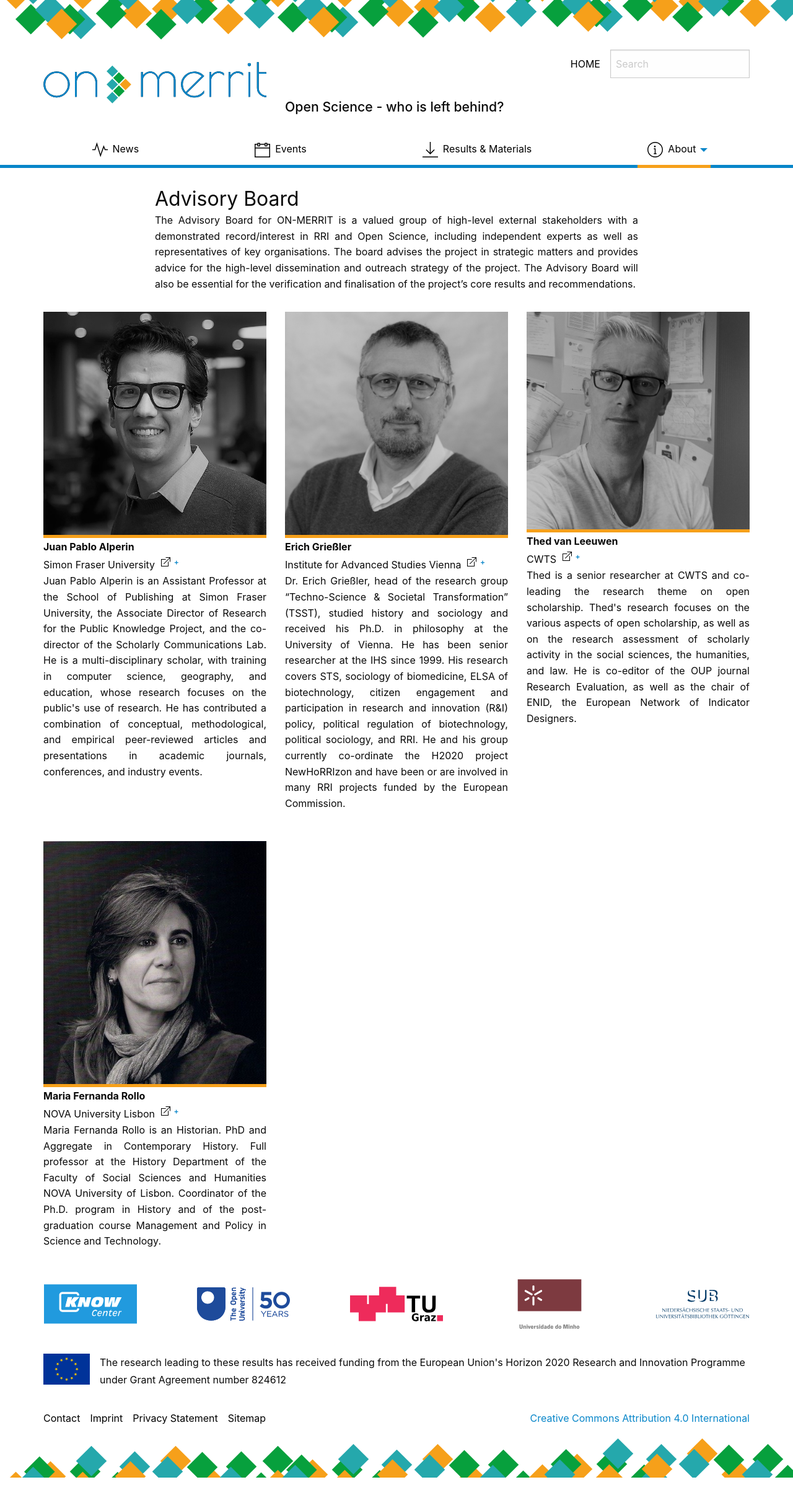
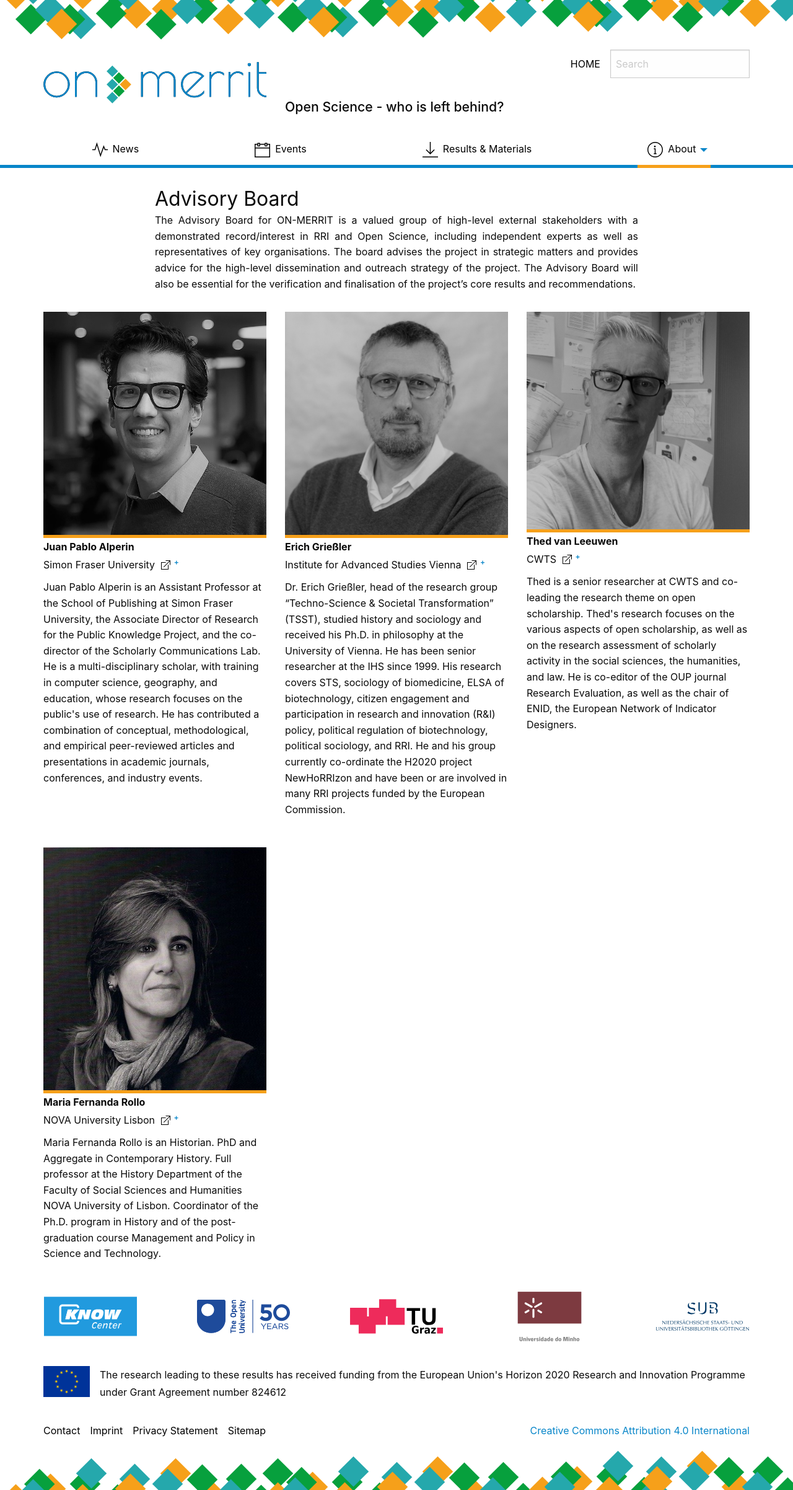
Before and after one commit to subugoe/on-merrit-website, a Jekyll site: the page built from pages/about/advisory-board.md, in a window 1280 px wide. Shown: the whole page at 62% size. Built offline with Jekyll 4.4.1, drawn with Linux system fonts in a browser that asks for light colours; nearby versions of some CDN libraries; comment, search, counter and statistics services are not loaded.

Commit message:
Update advisory-board.md

```diff
--- a/pages/about/advisory-board.md
+++ b/pages/about/advisory-board.md
@@ -28,11 +28,11 @@
         {{ item.institution }}
         {% for url in item.urls.en %}
         <a href="{{ url }}" title="Open hompage of {{ item.name }}">
-          <img src="{{ site.baseurl }}/img/icons/new-window.svg" style="margin-top: -5px; margin-left: 5px; margin-bottom: 10px" aria-hidden="true">
+          <img src="{{ site.baseurl }}/img/icons/new-window.svg" style="margin-top: -5px; margin-left: 5px;" aria-hidden="true">
           <span class="show-for-sr">Open hompage of {{ item.name }}</span>
         </a>
         {% endfor %}
-        <p style="text-align:justify;">{{ item.text }}</p>
+        <p style="text-align:justify;" style="margin-top: 10px">{{ item.text }}</p>
       </div>
     </div>
     {% endfor %}
```
